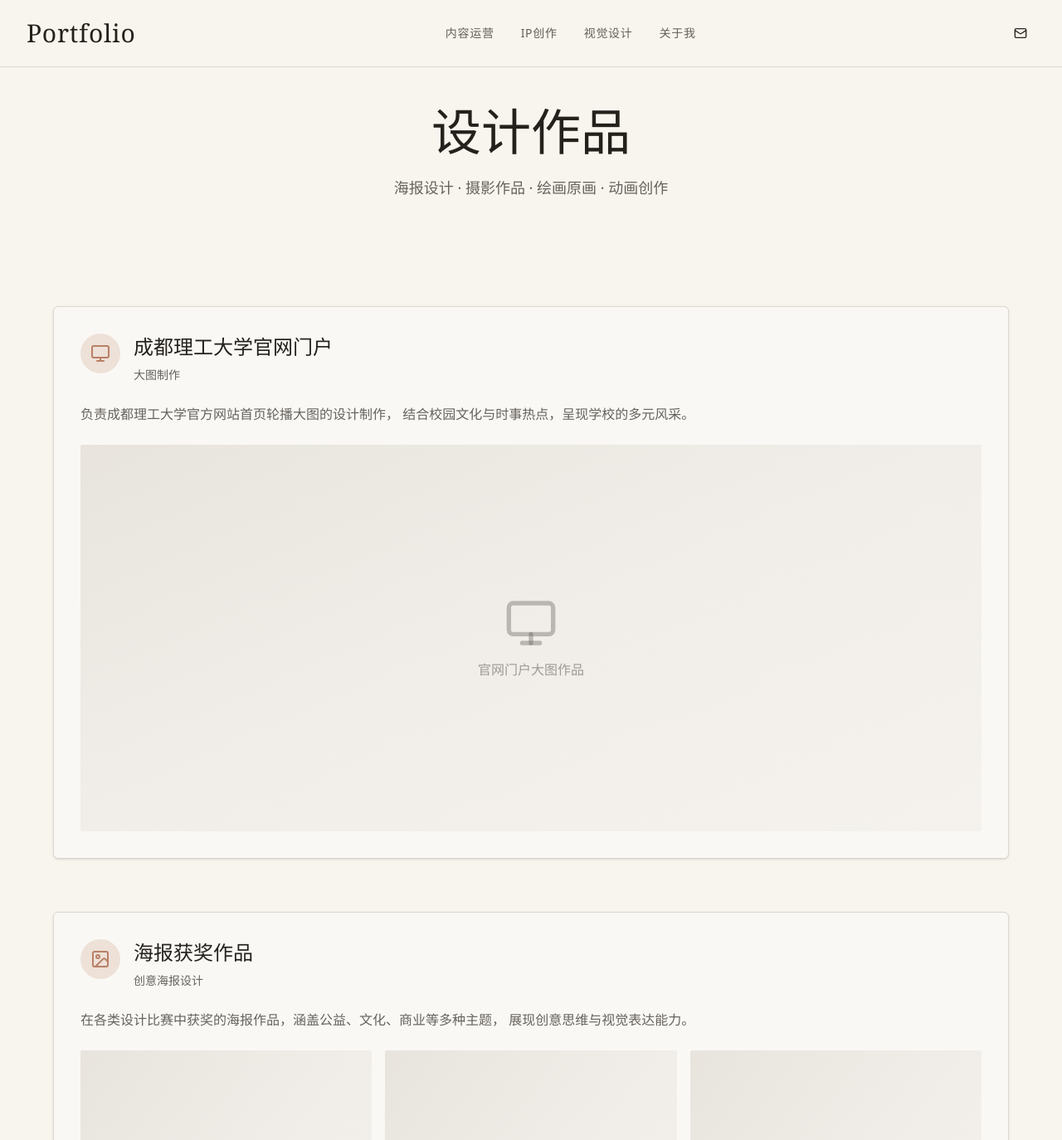
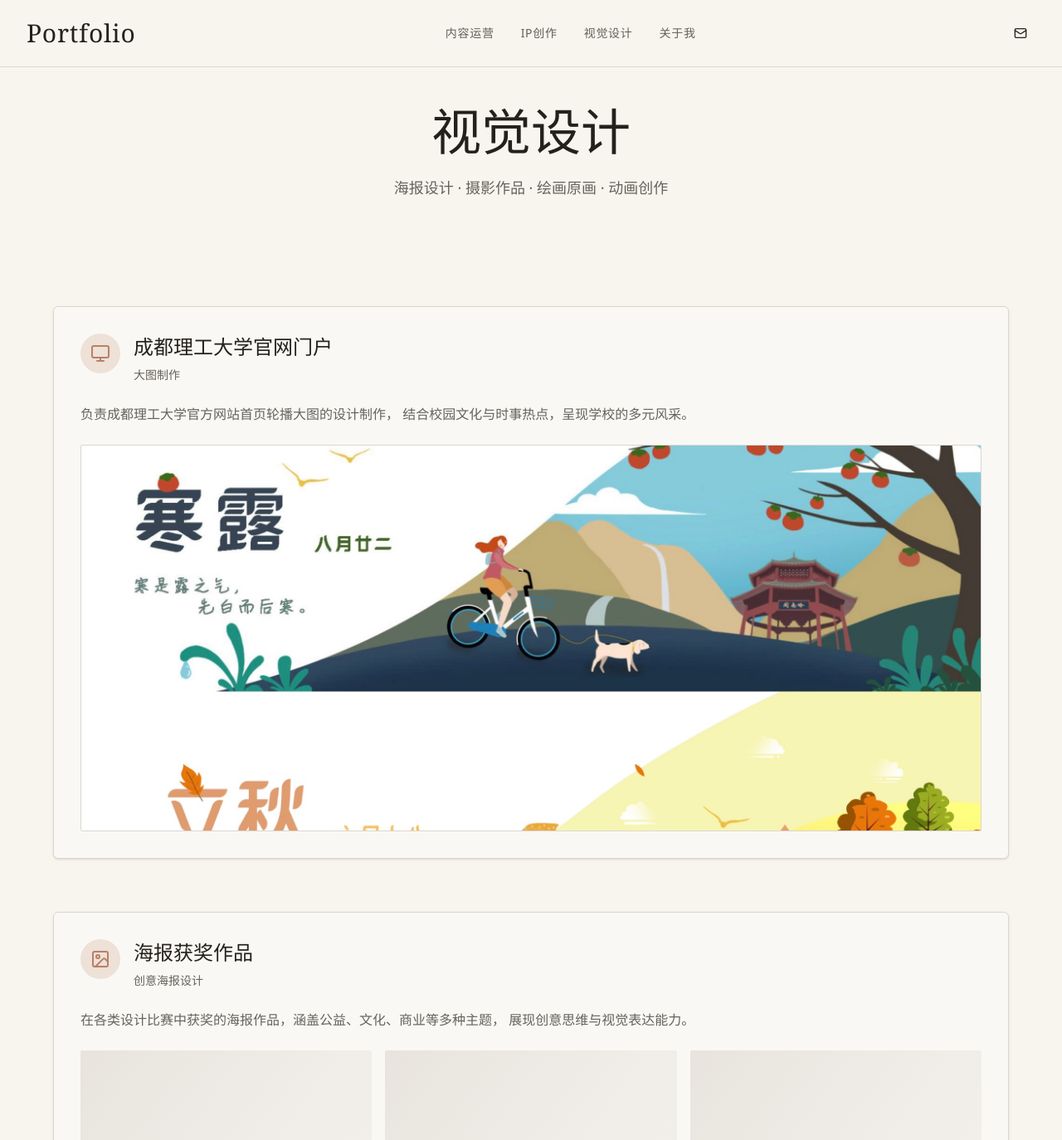
Before and after one commit to Mia1017/v0-designer-brand-tk, a Next.js app: page /v0-designer-brand-tk/design in a window 1280 px wide. Shown: the top 1374 px of the page at 83% size. Built offline with nearby package versions, Linux system fonts and the light colour scheme.

Commit message:
Update page.tsx

```diff
--- a/app/design/page.tsx
+++ b/app/design/page.tsx
@@ -12,7 +12,7 @@ export default function DesignPage() {
       <section className="pt-32 pb-16 px-4 sm:px-6 lg:px-8">
         <div className="max-w-7xl mx-auto text-center">
           <h1 className="font-serif text-4xl md:text-6xl font-light text-foreground mb-6">
-            设计作品
+            视觉设计
           </h1>
           <p className="text-lg text-muted-foreground max-w-2xl mx-auto leading-relaxed">
             海报设计 · 摄影作品 · 绘画原画 · 动画创作
@@ -41,11 +41,13 @@ export default function DesignPage() {
               负责成都理工大学官方网站首页轮播大图的设计制作，
               结合校园文化与时事热点，呈现学校的多元风采。
             </p>
-            <ImagePlaceholder
-              icon={Monitor}
-              text="官网门户大图作品"
-              aspectRatio="aspect-[21/9]"
-            />
+            <div className="aspect-[21/9] overflow-hidden rounded-lg border border-border bg-muted">
+              <img
+                src="/v0-designer-brand-tk/qswl.jpg"
+                alt="成都理工大学官网门户大图作品"
+                className="w-full h-full object-cover"
+              />
+            </div>
           </div>
 
           {/* 海报获奖作品 */}
@@ -156,7 +158,7 @@ export default function DesignPage() {
             </div>
           </div>
 
-          {/* 手术动画尝试 */}
+          {/* 手书动画尝试 */}
           <div className="bg-card rounded-xl p-8 shadow-sm border border-border">
             <div className="flex items-start gap-4 mb-6">
               <div className="w-12 h-12 rounded-full bg-accent/20 flex items-center justify-center shrink-0">
```
